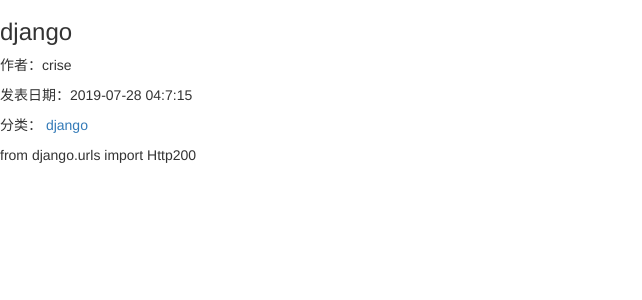
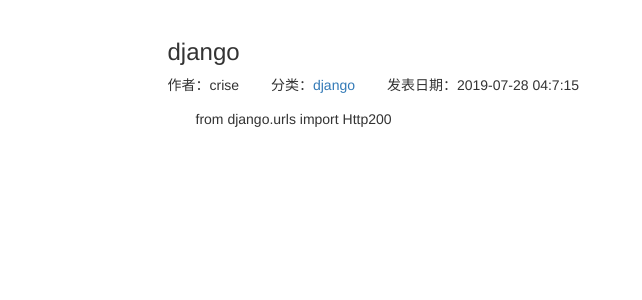
Before and after one commit to Crisescode/myblog, a Django app: page /blog/4 in a window 1280 px wide. Shown: the part 51-351 px from the top of the page, without its empty margins (0-642 px from the left). Run offline with Django 3.2, Linux system fonts and the light colour scheme; data comes from the database, SQL or seed files in the repository; some libraries are stand-ins or nearby versions.

Commit message:
add bootstrap frontend render

```diff
--- a/blog/static/blog/blog.css
+++ b/blog/static/blog/blog.css
@@ -11,3 +11,21 @@
 div.blog h3{
     margin-top: 0.5em;
 }
+
+div.blog p.blog-info{
+    margin-bottom: 0.1em;
+}
+
+ul.blog-info-description{
+    list-style-type: none;
+    margin-bottom: 1em;
+}
+
+ul.blog-info-description li{
+    display: inline-block;
+    margin-right: 2em;
+}
+
+div.blog-content{
+    text-indent: 2em;
+}
--- a/blog/templates/blog_detail.html
+++ b/blog/templates/blog_detail.html
@@ -1,21 +1,27 @@
 {% extends 'base.html' %}
 
 {# 页面标题 #}
-{% block title %}
-    {{ blog.title }}
+{% block title %}{{ blog.title }}{% endblock %}
+{% block nav_block_active %}active{% endblock %}
+
+{% load staticfiles %}
+{% block header_extends %}
+    <link rel="stylesheet" href="{% static 'blog/blog.css' %}">
 {% endblock %}
-
-{% block nav_block_active %}active{% endblock %}
 
 {# 页面内容 #}
 {% block content %}
-    <h3>{{ blog.title }}</h3>
-    <p>作者：{{ blog.author }}</p>
-    <p>发表日期：{{ blog.create_time|date:"Y-m-d H:n:s" }}</p>
-    <p>分类：
-        <a href="{% url 'blogs_with_type' blog.blog_type.pk %}">
-        {{ blog.blog_type }}
-        </a>
-    </p>
-    <p>{{ blog.content }}</p>
+    <div class="container">
+        <div class="row">
+            <div class="col-xs-10 col-xs-offset-1">
+                <h3>{{ blog.title }}</h3>
+                <ul class="blog-info-description">
+                    <li>作者：{{ blog.author }}</li>
+                    <li>分类：<a href="{% url 'blogs_with_type' blog.blog_type.pk %}">{{ blog.blog_type }}</a></li>
+                    <li>发表日期：{{ blog.create_time|date:"Y-m-d H:n:s" }}</li>
+                </ul>
+                <div class="blog-content">{{ blog.content }}</div>
+            </div>
+        </div>
+    </div>
 {% endblock %}
--- a/blog/views.py
+++ b/blog/views.py
@@ -28,4 +28,5 @@
         raise(Http404(), 'blog_type not exist!')
     context['blogs'] = Blog.objects.filter(blog_type=blog_type)
     context['blog_type'] = blog_type
+    context['blog_types'] = BlogType.objects.all()
     return render(request, 'blog_with_type.html', context=context)
```
Also changed, not shown: blog/templates/blog_list.html (+9 -2 lines), blog/templates/blog_with_type.html (+6 -19 lines).
